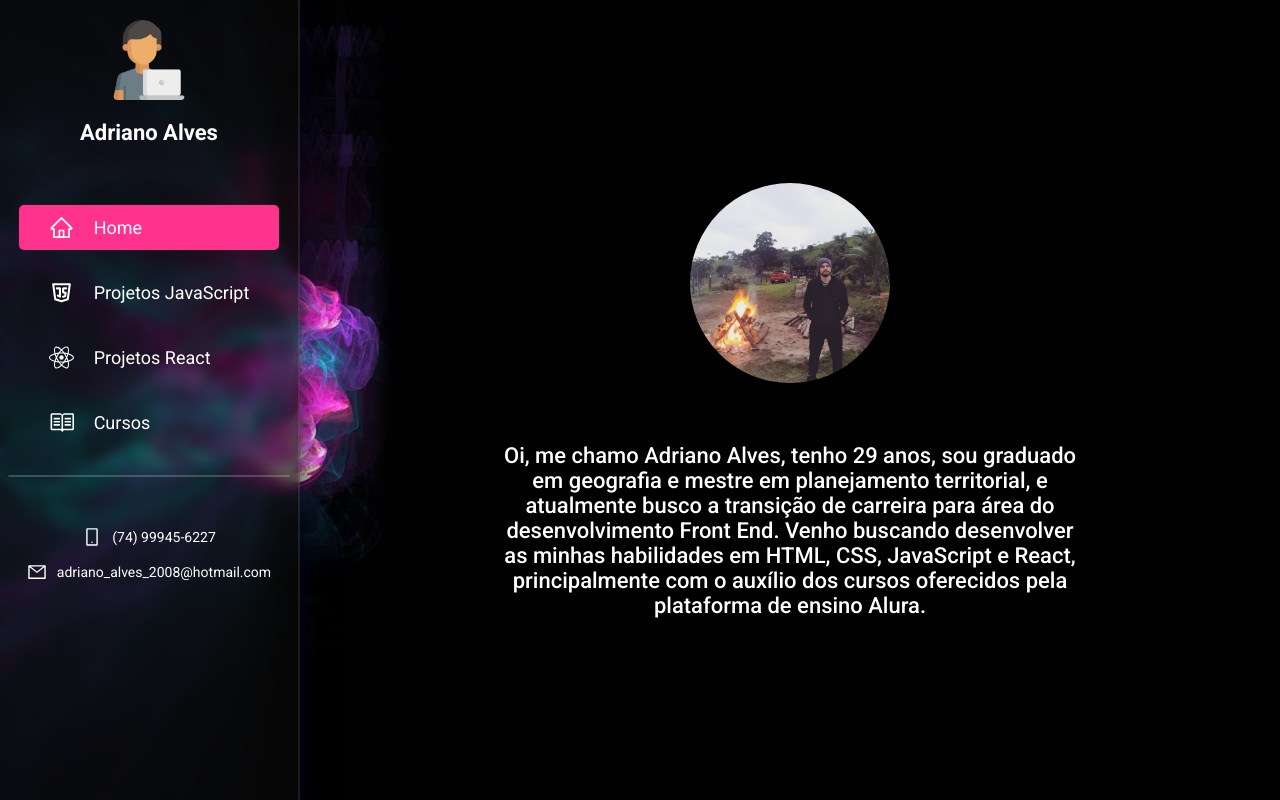
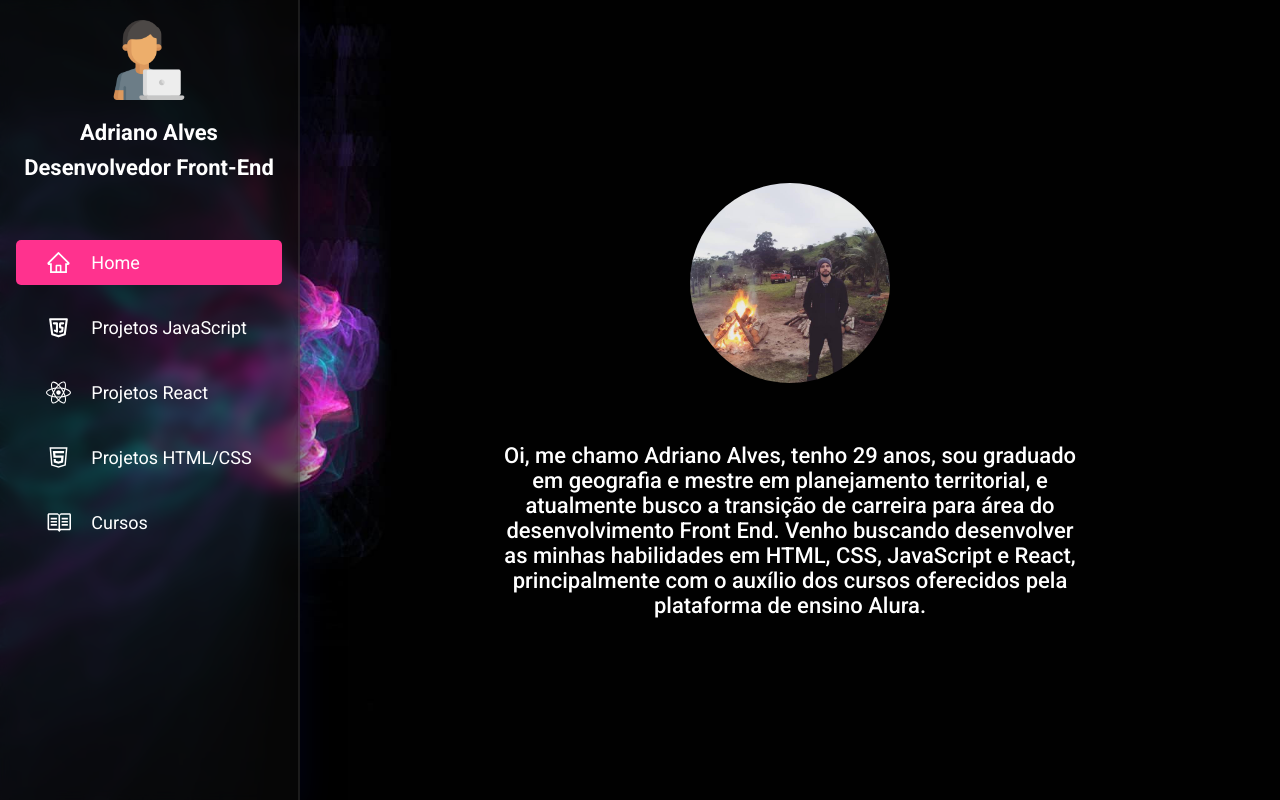
Before and after one commit to Adrianodbs/Portifolio-reactjs, a React (Create React App) app: page / in a window 1280 px wide. Built offline with nearby package versions, Linux system fonts and the light colour scheme.

Commit message:
editado header

```diff
--- a/src/components/Header/index.js
+++ b/src/components/Header/index.js
@@ -2,7 +2,12 @@ import * as C from './styles'
 import logo from '../../img/programador.png'
 
 //Icons
-import { AiOutlineHome, AiOutlineMobile, AiOutlineMail } from 'react-icons/ai'
+import {
+  AiOutlineHome,
+  AiOutlineMobile,
+  AiOutlineMail,
+  AiOutlineHtml5
+} from 'react-icons/ai'
 import { TbBrandJavascript } from 'react-icons/tb'
 import { FaReact } from 'react-icons/fa'
 import { GoBook } from 'react-icons/go'
@@ -27,6 +32,7 @@ function Header({ page }) {
         <C.Title>
           <C.Logo src={logo} alt="" />
           <h3>Adriano Alves</h3>
+          <h3>Desenvolvedor Front-End</h3>
         </C.Title>
         <C.UlContent>
           <ul>
@@ -55,23 +61,18 @@ function Header({ page }) {
               className={`${menu === 4 ? 'active' : ''}`}
               onClick={() => action(4)}
             >
+              <AiOutlineHtml5 size={25} />
+              <span>Projetos HTML/CSS</span>
+            </li>
+            <li
+              className={`${menu === 5 ? 'active' : ''}`}
+              onClick={() => action(5)}
+            >
               <GoBook size={25} />
               <span>Cursos</span>
             </li>
           </ul>
         </C.UlContent>
-
-        <hr />
-
-        <C.Contato>
-          <p>
-            <AiOutlineMobile size={20} /> <span>(74) 99945-6227</span>
-          </p>
-          <p>
-            <AiOutlineMail size={20} />{' '}
-            <span>adriano_alves_2008@hotmail.com</span>
-          </p>
-        </C.Contato>
       </C.Sidebar>
 
       {menu === 1 && <Home />}
--- a/src/components/Header/styles.js
+++ b/src/components/Header/styles.js
@@ -15,21 +15,22 @@ export const Sidebar = styled.header`
   transition: 0.4s ease-in-out;
   color: #fff;
 
-  hr {
+  /* hr {
     border: 0.5px solid rgba(255, 255, 255, 0.2);
-    margin: 20px 8px;
+    margin: 10px 8px;
     border-radius: 10px;
-  }
+  } */
 `
 
 export const Title = styled.div`
   display: flex;
   flex-direction: column;
   align-items: center;
+  margin-bottom: 40px;
 
   h3 {
     font-size: 22px;
-    margin-bottom: 50px;
+    margin-bottom: 10px;
   }
 `
 
@@ -68,19 +69,19 @@ export const UlContent = styled.div`
   }
 `
 
-export const Contato = styled.div`
-  display: flex;
-  flex-direction: column;
-  align-items: center;
-  margin-top: 50px;
-  p {
-    margin-bottom: 15px;
-    font-size: 14px;
-    display: flex;
-    align-items: center;
-    gap: 10px;
-  }
-`
+// export const Contato = styled.div`
+//   display: flex;
+//   flex-direction: column;
+//   align-items: center;
+//   margin-top: 50px;
+//   p {
+//     margin-bottom: 15px;
+//     font-size: 14px;
+//     display: flex;
+//     align-items: center;
+//     gap: 10px;
+//   }
+// `
 
 // export const Content = styled.div`
 //   display: flex;
--- a/src/components/Links/index.js
+++ b/src/components/Links/index.js
@@ -4,7 +4,7 @@ import { Link } from './styles'
 
 function Links({ img, titulo, descricao, url }) {
   return (
-    <Link href={url}>
+    <Link href={url} target="_blank">
       <img src={img} alt={titulo} />
       <h2>{titulo}</h2>
       <p>{descricao}</p>
```
